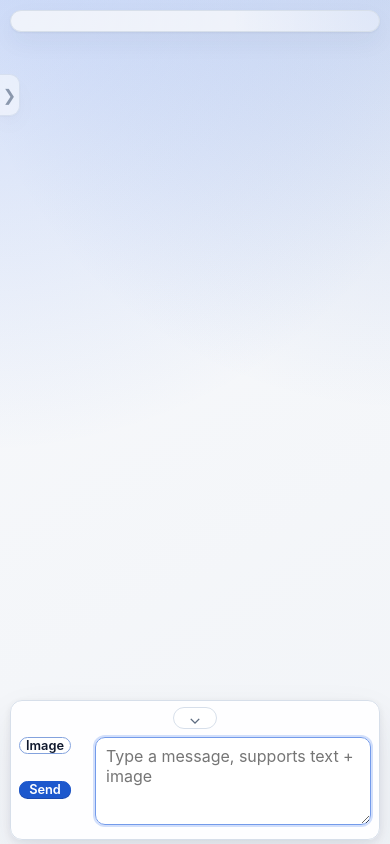
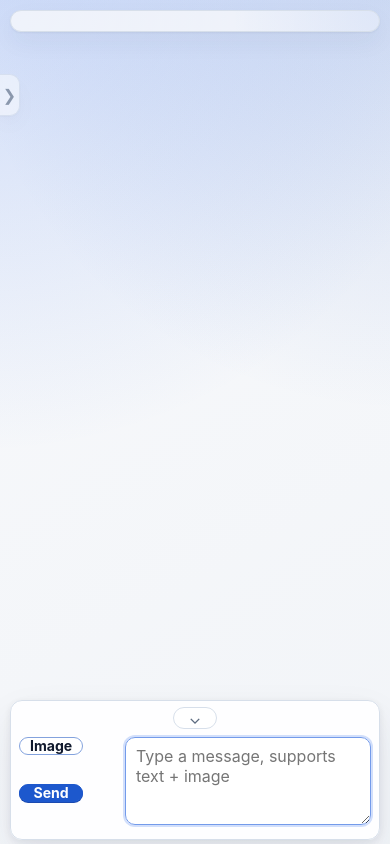
Before and after one commit to cuizfz-codex/codex-phone-bridge, a website: page public/index.html in a window 390 px wide. Both pictures are taken after a click on the button "Open composer". Drawn offline with Linux system fonts and the light colour scheme; no server answers.

Commit message:
improve mobile composer button presence and spacing

```diff
--- a/public/styles.css
+++ b/public/styles.css
@@ -1208,17 +1208,17 @@ dialog::backdrop {
     flex-direction: column;
     align-items: flex-start;
     justify-content: flex-start;
-    gap: 4px;
+    gap: 6px;
     width: fit-content;
   }
 
   .composer-actions .btn {
-    width: 70px;
-    min-width: 70px;
-    min-height: 32px;
-    padding: 0 8px;
-    font-size: 0.8rem;
-    line-height: 1.2;
+    width: 84px;
+    min-width: 84px;
+    min-height: 34px;
+    padding: 0 10px;
+    font-size: 0.84rem;
+    line-height: 1.18;
     white-space: nowrap;
   }
 
@@ -1296,7 +1296,7 @@ dialog::backdrop {
       "actions input"
       "attachments attachments";
     align-items: stretch;
-    column-gap: 8px;
+    column-gap: 10px;
     row-gap: 6px;
   }
 
@@ -1335,9 +1335,9 @@ dialog::backdrop {
     align-self: stretch;
     display: grid;
     grid-template-rows: repeat(2, minmax(0, 1fr));
-    gap: 0;
-    width: 68px;
-    min-width: 68px;
+    gap: 6px;
+    width: 96px;
+    min-width: 96px;
     height: 100%;
   }
 
@@ -1346,7 +1346,10 @@ dialog::backdrop {
     min-width: 0;
     min-height: 0;
     height: auto;
-    padding: 0 6px;
+    padding: 0 10px;
+    font-size: 0.88rem;
+    font-weight: 650;
+    line-height: 1.15;
   }
 
   .mobile-compact-mode .attachments {
```
